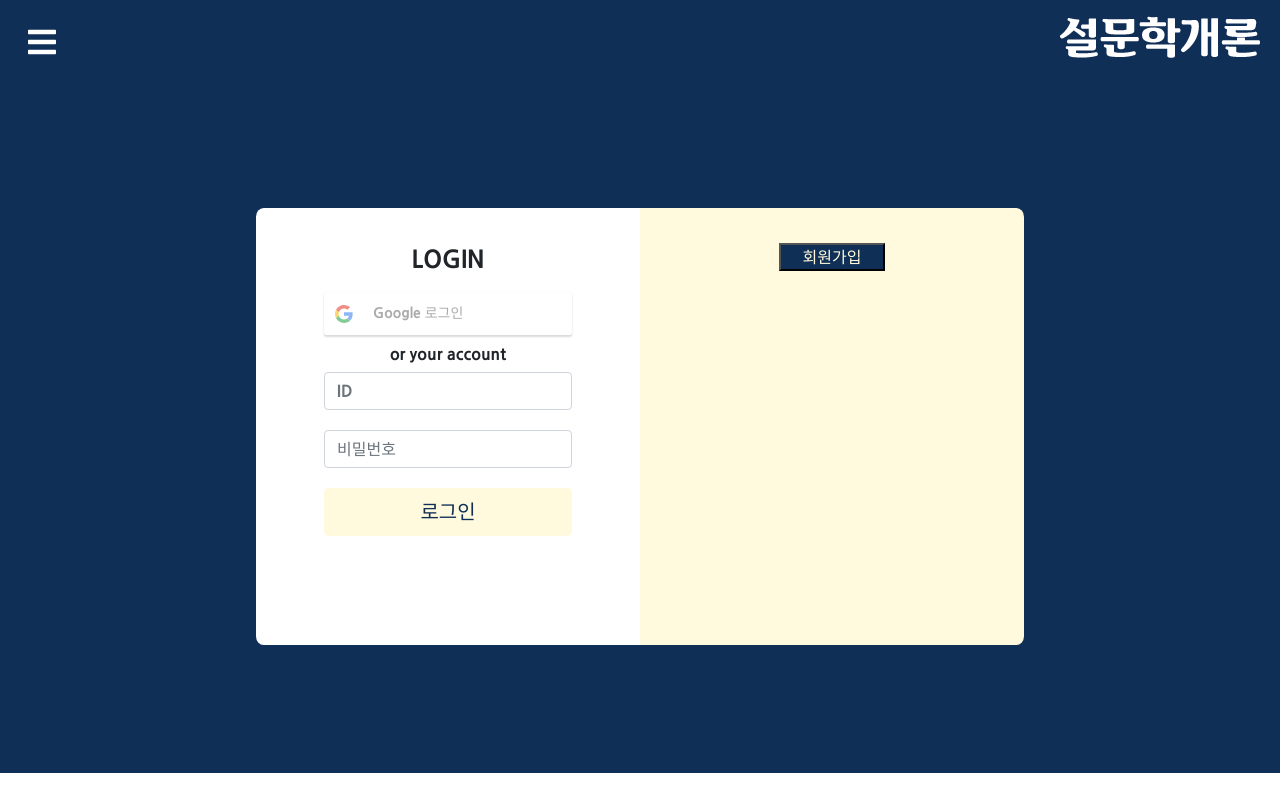
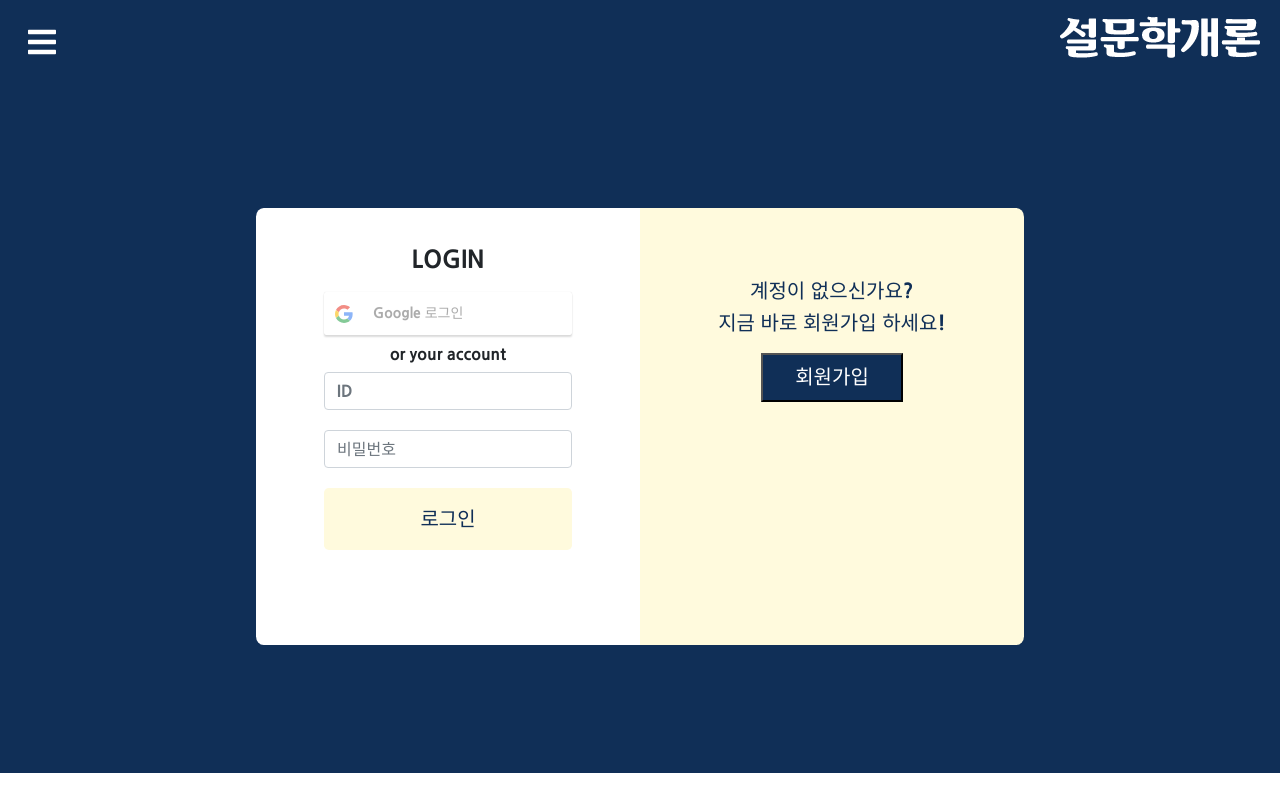
Before and after one commit to ParkJaeyeon0308/ServeyTheory, a React (Create React App) app in the folder serveytheory/: page /login in a window 1280 px wide. Built offline with nearby package versions, Linux system fonts and the light colour scheme.

Commit message:
로고 so 촌스럽

```diff
--- a/serveytheory/public/index.html
+++ b/serveytheory/public/index.html
@@ -24,7 +24,7 @@
       work correctly both with client-side routing and a non-root public URL.
       Learn how to configure a non-root public URL by running `npm run build`.
     -->
-    <title>React App</title>
+    <title>설문학개론</title>
   </head>
   <body>
     <noscript>You need to enable JavaScript to run this app.</noscript>
--- a/serveytheory/src/component/NavBar.css
+++ b/serveytheory/src/component/NavBar.css
@@ -23,7 +23,7 @@
   /* 햄버거 버튼 누르면 나오는 메뉴바 */
   .nav-menu{
     background-color: rgb(16, 47, 87);
-    width: 250px;
+    width: 22%;
     height: 100vh;
     display: flex;
     justify-content: center;
@@ -53,8 +53,10 @@
     text-decoration: none;
     /* 링크 밑줄 지워주는거 */
     color: #f5f5f5;
-    font-size: 18px;
+    margin-left: 10%;
+    font-size: 25px;
     width: 75%;
+    margin-top: 25%;
     height: 100%;
     display: flex;
     align-items: center;
@@ -72,9 +74,10 @@
   text-decoration: none;
     /* 링크 밑줄 지워주는거 */
     color: #f5f5f5;
-    font-size: 13px;
+    font-size: 18px;
+    margin-top: 5%;
     width: 55%;
-    margin-left: 10px;
+    margin-left: 10%;
     height: 100%;
     display: flex;
     align-items: center;
@@ -85,7 +88,7 @@
 .mini-nav-text a:hover{
   color: #f5f5f5;
   text-decoration: none;
-  margin-left: 10px;
+  margin-left: 10%;
   background-color: rgb(111, 122, 136);
 }
 
@@ -95,8 +98,10 @@
 .fixnav-text{
     display: flex;
     justify-content: start;
+    margin-left: 10%;
     align-items: center;
     padding: 0px 0px 0px 16px;
+    margin-top: 16%;
     list-style: none;
     height: 40px;
 }
@@ -104,7 +109,7 @@
   text-decoration: none;
     /* 링크 밑줄 지워주는거 */
     color: #f5f5f5;
-    font-size: 18px;
+    font-size: 25px;
     width: 75%;
     height: 100%;
     display: flex;
--- a/serveytheory/src/pages/Login.js
+++ b/serveytheory/src/pages/Login.js
@@ -45,13 +45,17 @@ responseFail = (err) => {
        <input type="id" id="inputid" className="form-control" placeholder="ID" name="id" style={{marginBottom:20}} onChange={this.handleChange}/>
        <input type="password" id="inputPhone" className="form-control" placeholder="비밀번호" name="phone" style={{marginBottom:20}} onChange={this.handleChange}/>
        {/* <Link to="./SignUp">  */}
-     <button className="btn btn-lg btn-block" type="button" style={{backgroundColor:"#fffadd", color:"#102f57"}} onClick={this.handleOnClick}> 로그인 </button>
+     <button className="btn btn-lg btn-block" type="button" style={{backgroundColor:"#fffadd", color:"#102f57", padding:15, fontSize:20}} onClick={this.handleOnClick}> 로그인 </button>
     {/* </Link> */}
     <h6 className="signup">no have account?</h6>
     </center></div>
 </Col>
    <Col className="row2"><center>
-   <button className="btn btn-lg btn-block" type="button" className="signupBtn" style={{backgroundColor:"#102f57", color:"#fffadd"}} onClick={this.handleOnClick}> 회원가입 </button>
+     <div className="texts">
+     <h5>계정이 없으신가요?</h5>
+     <h5>지금 바로 회원가입 하세요!</h5></div>
+     <Link to="./SignUp">
+   <button className="btn btn-lg btn-block" type="button" className="signupBtn" style={{backgroundColor:"#102f57", color:"white", fontSize:20}} onClick={this.handleOnClick}> 회원가입 </button></Link>
    </center></Col>
   </Row>
 </Container></center></div>
--- a/serveytheory/src/pages/SignInUp.css
+++ b/serveytheory/src/pages/SignInUp.css
@@ -1,4 +1,5 @@
 .body{
+    height: 100%;
     z-index: -1;
     background-color: rgb(16, 47, 87);
 }
@@ -9,6 +10,10 @@
 .input{
     width: 70%;
     height: 400px;
+}
+.texts{
+    color: rgb(16, 47, 87);
+    margin-top: 20%;
 }
 
 .containerLogin{
@@ -56,8 +61,9 @@
     margin-top: 15%;
 }
 .signupBtn{
-    margin-top: 10%;
-    width: 30%;
+    margin-top: 3%;
+    width: 40%;
+    padding: 2%;
 }
 @media ( max-width: 550px ) {
     .row2{
@@ -69,5 +75,11 @@
     }
     .row1{
         margin-left: 0;
+        border-top-right-radius: 2%;
+        border-bottom-right-radius: 2%;
+    }
+    .col{
+        margin-left: 20px;
+        margin-right: 20px;
     }
 }
```
Also changed, not shown: 1 other file (tests, documents, lock files or other folders).
